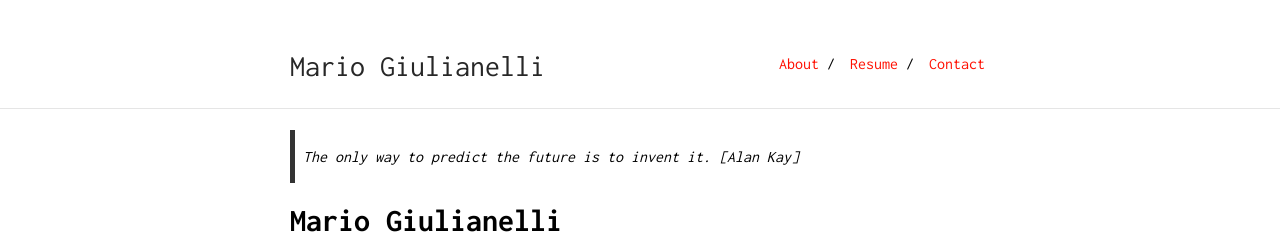
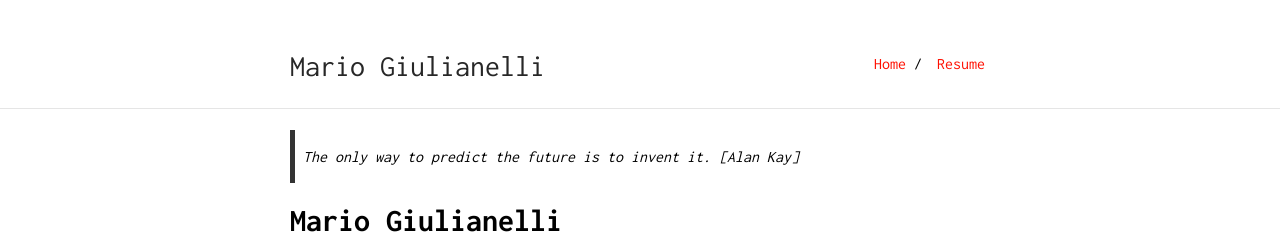
Before and after one commit to glnmario/glnmario.github.io, a Jekyll site: the page built from index2.md, in a window 1280 px wide. Shown: the top 248 px of the page. Built offline with Jekyll 4.4.1, drawn with Linux system fonts in a browser that asks for light colours; our own code applies the rules of GitHub Pages for plain Markdown files.

Commit message:
Update nav.yml

```diff
--- a/_data/nav.yml
+++ b/_data/nav.yml
@@ -1,8 +1,5 @@
-- name: "Contact"
-  link: "contact"
-
 - name: "Resume"
   link: "resume.pdf"
 
-- name: "About"
-  link: "/researcher/"
+- name: "Home"
+  link: "/me/"
```
